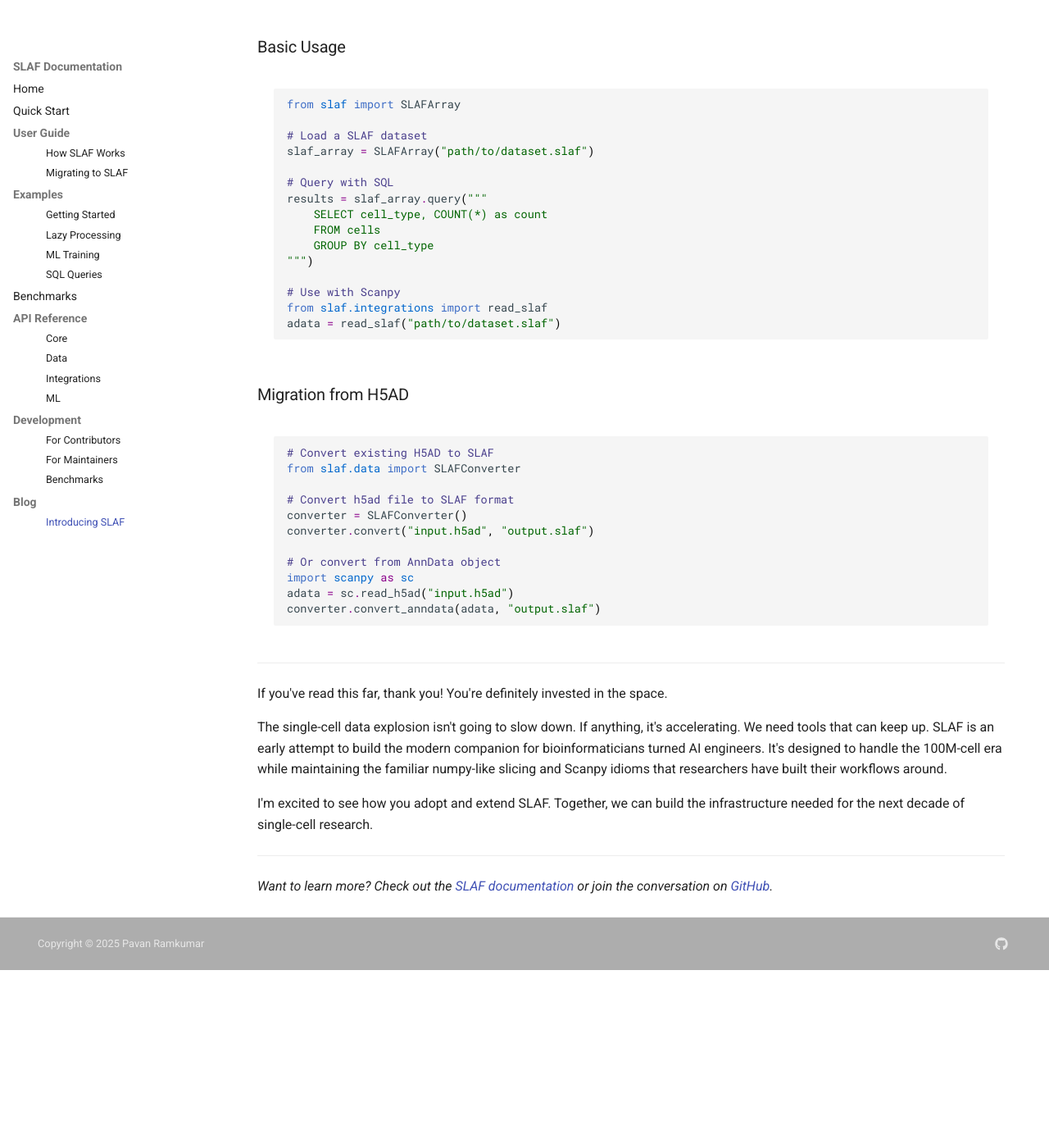
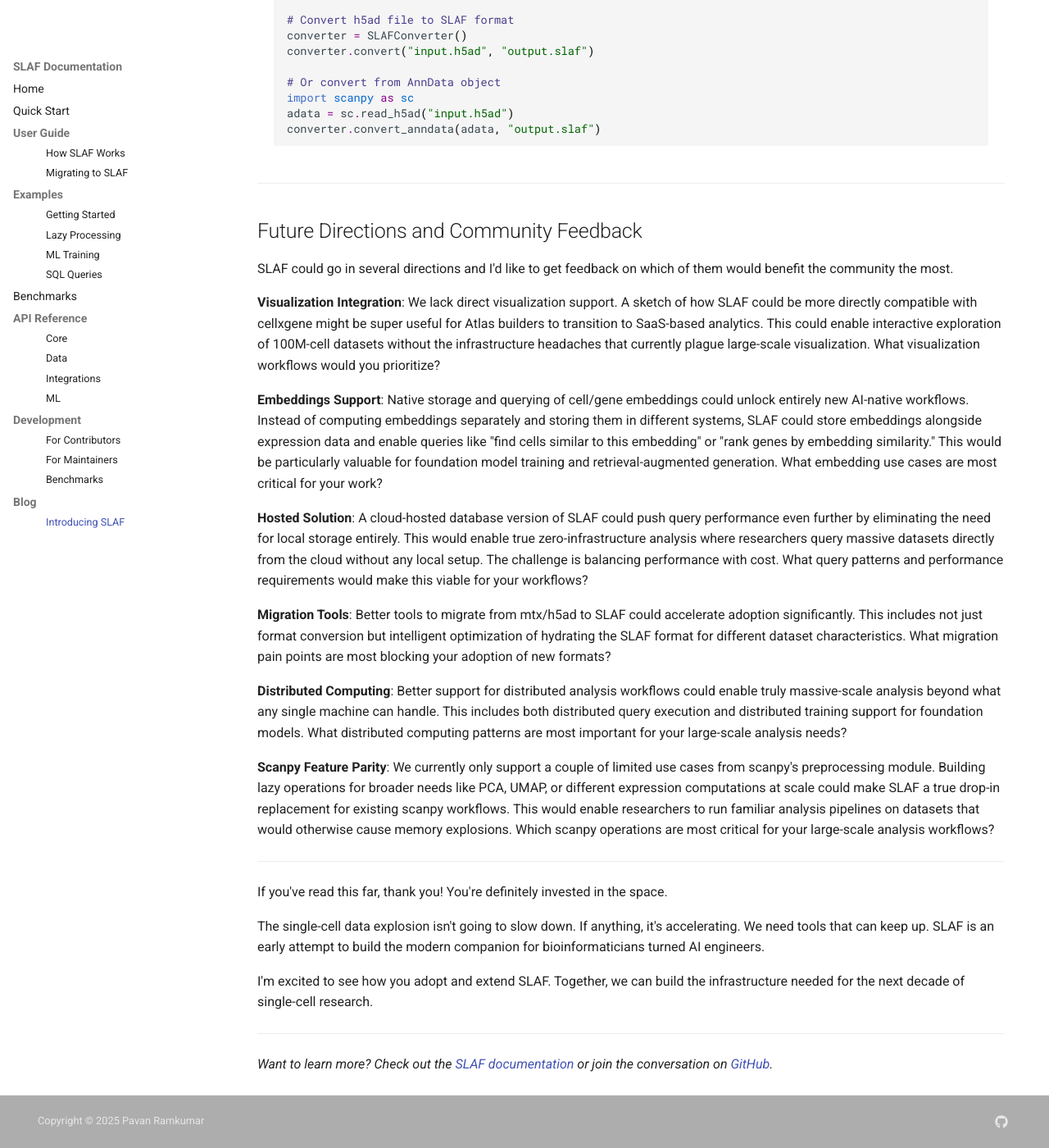
Before and after one commit to slaf-project/slaf, an MkDocs documentation site: the page built from docs/blog/introducing-slaf.md, in a window 1280 px wide and 1400 px high, scrolled down 7702 px. Shown: the whole window at 82% size. Built offline with MkDocs 1.6.1 and Material for MkDocs 9.7.7, drawn with Linux system fonts in a browser that asks for light colours; comment, search, counter and statistics services are not loaded; before the commit the page ends 8885 px from its top, so only the background shows below that; some of the changed text lies outside the part shown.

Commit message:
future work improvements

```diff
--- a/docs/blog/introducing-slaf.md
+++ b/docs/blog/introducing-slaf.md
@@ -233,27 +233,6 @@ For a detailed technical deep dive into SLAF's architecture, including SQL-nativ
 
 ---
 
-## Limitations and Future Work
-
-SLAF is a significant step forward, but it's an early project with a bus factor of 1.
-
-### Current Limitations
-
-- **Visualization**: Limited support for interactive visualization (coming soon)
-- **Embeddings**: No native support for cell/gene embeddings (in development)
-- **Migration**: Better tools to migrate from mtx / h5ad to SLAF (in progress)
-- **Feature Incomplete**: Doesn't have full parity with scanpy
-- **Ecosystem**: Limited integration with other single-cell tools
-
-### Future Work
-
-- **Embeddings Support**: Native storage and querying of cell/gene embeddings
-- **Visualization**: Integration with cellxgene and other visualization tools
-- **Distributed Computing**: Better support for distributed analysis workflows
-- **Schema Evolution**: Support for evolving data schemas over time
-
----
-
 ## Getting Started
 
 SLAF is designed to be easy to adopt. Here's how to get started:
@@ -306,9 +285,27 @@ converter.convert_anndata(adata, "output.slaf")
 
 ---
 
+## Future Directions and Community Feedback
+
+SLAF could go in several directions and I'd like to get feedback on which of them would benefit the community the most.
+
+**Visualization Integration**: We lack direct visualization support. A sketch of how SLAF could be more directly compatible with cellxgene might be super useful for Atlas builders to transition to SaaS-based analytics. This could enable interactive exploration of 100M-cell datasets without the infrastructure headaches that currently plague large-scale visualization. What visualization workflows would you prioritize?
+
+**Embeddings Support**: Native storage and querying of cell/gene embeddings could unlock entirely new AI-native workflows. Instead of computing embeddings separately and storing them in different systems, SLAF could store embeddings alongside expression data and enable queries like "find cells similar to this embedding" or "rank genes by embedding similarity." This would be particularly valuable for foundation model training and retrieval-augmented generation. What embedding use cases are most critical for your work?
+
+**Hosted Solution**: A cloud-hosted database version of SLAF could push query performance even further by eliminating the need for local storage entirely. This would enable true zero-infrastructure analysis where researchers query massive datasets directly from the cloud without any local setup. The challenge is balancing performance with cost. What query patterns and performance requirements would make this viable for your workflows?
+
+**Migration Tools**: Better tools to migrate from mtx/h5ad to SLAF could accelerate adoption significantly. This includes not just format conversion but intelligent optimization of hydrating the SLAF format for different dataset characteristics. What migration pain points are most blocking your adoption of new formats?
+
+**Distributed Computing**: Better support for distributed analysis workflows could enable truly massive-scale analysis beyond what any single machine can handle. This includes both distributed query execution and distributed training support for foundation models. What distributed computing patterns are most important for your large-scale analysis needs?
+
+**Scanpy Feature Parity**: We currently only support a couple of limited use cases from scanpy's preprocessing module. Building lazy operations for broader needs like PCA, UMAP, or different expression computations at scale could make SLAF a true drop-in replacement for existing scanpy workflows. This would enable researchers to run familiar analysis pipelines on datasets that would otherwise cause memory explosions. Which scanpy operations are most critical for your large-scale analysis workflows?
+
+---
+
 If you've read this far, thank you! You're definitely invested in the space.
 
-The single-cell data explosion isn't going to slow down. If anything, it's accelerating. We need tools that can keep up. SLAF is an early attempt to build the modern companion for bioinformaticians turned AI engineers. It's designed to handle the 100M-cell era while maintaining the familiar numpy-like slicing and Scanpy idioms that researchers have built their workflows around.
+The single-cell data explosion isn't going to slow down. If anything, it's accelerating. We need tools that can keep up. SLAF is an early attempt to build the modern companion for bioinformaticians turned AI engineers.
 
 I'm excited to see how you adopt and extend SLAF. Together, we can build the infrastructure needed for the next decade of single-cell research.
 
```
